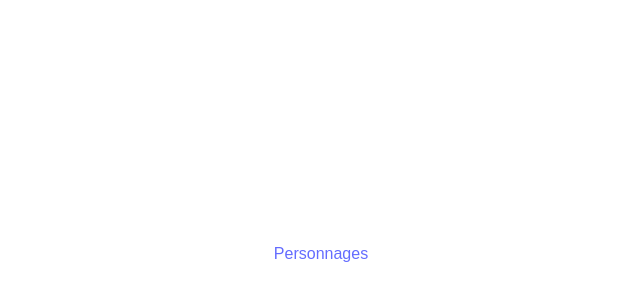
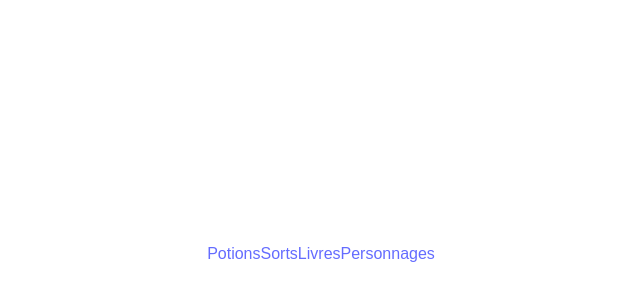
Before and after one commit to Aym-FX/Encyclopedie_HP, a Vue app in the folder Encyclopedie_HP/: page / in a window 1280 px wide. Shown: the part 228-528 px from the top of the page, without its empty margins (319-959 px from the left). Built offline with nearby package versions, Linux system fonts and the light colour scheme; the HTML template or start-up script is replaced by a standard one.

Commit message:
Lien pour toutes les pages

```diff
--- a/Encyclopedie_HP/src/components/Accueil.vue
+++ b/Encyclopedie_HP/src/components/Accueil.vue
@@ -3,11 +3,9 @@
         <h1>Bienvenue dans l'encyclopédie de Harry Potter</h1>
         <p>Explorez l'univers de Harry Potter à travers des potions, des sorts, des livres et des personnages.</p>
         <div class="links">
-            <!--
-<router-link to="/Potions">Potions</router-link>
-<router-link to="/Sorts">Sorts</router-link>
-<router-link to="/Livres">Livres</router-link>
--->
+            <router-link to="/potion">Potions</router-link>
+            <router-link to="/spell">Sorts</router-link>
+            <router-link to="/book">Livres</router-link>
             <router-link to="/character">Personnages</router-link>
         </div>
     </div>
--- /dev/null
+++ b/Encyclopedie_HP/src/components/book.vue
@@ -0,0 +1,12 @@
+<template>
+    <div class="book-page">
+        <h1>Welcome to the book page!</h1>
+    </div>
+</template>
+
+<script>
+export default {
+    name: 'Book',
+    // Vous pouvez ajouter des données, des méthodes, des calculées, etc. ici
+}
+</script>
--- /dev/null
+++ b/Encyclopedie_HP/src/components/potion.vue
@@ -0,0 +1,12 @@
+<template>
+    <div class="potion-page">
+      <h1>Welcome to the potion page!</h1>
+    </div>
+  </template>
+
+  <script>
+  export default {
+    name: 'Potion',
+    // Vous pouvez ajouter des données, des méthodes, des calculées, etc. ici
+  }
+  </script>
--- /dev/null
+++ b/Encyclopedie_HP/src/components/spell.vue
@@ -0,0 +1,12 @@
+<template>
+    <div class="spell-page">
+      <h1>Welcome to the spell page!</h1>
+    </div>
+  </template>
+
+  <script>
+  export default {
+    name: 'Spell',
+    // Vous pouvez ajouter des données, des méthodes, des calculées, etc. ici
+  }
+  </script>
```
Also changed, not shown: Encyclopedie_HP/src/router/router.js (+6 -1 lines).
